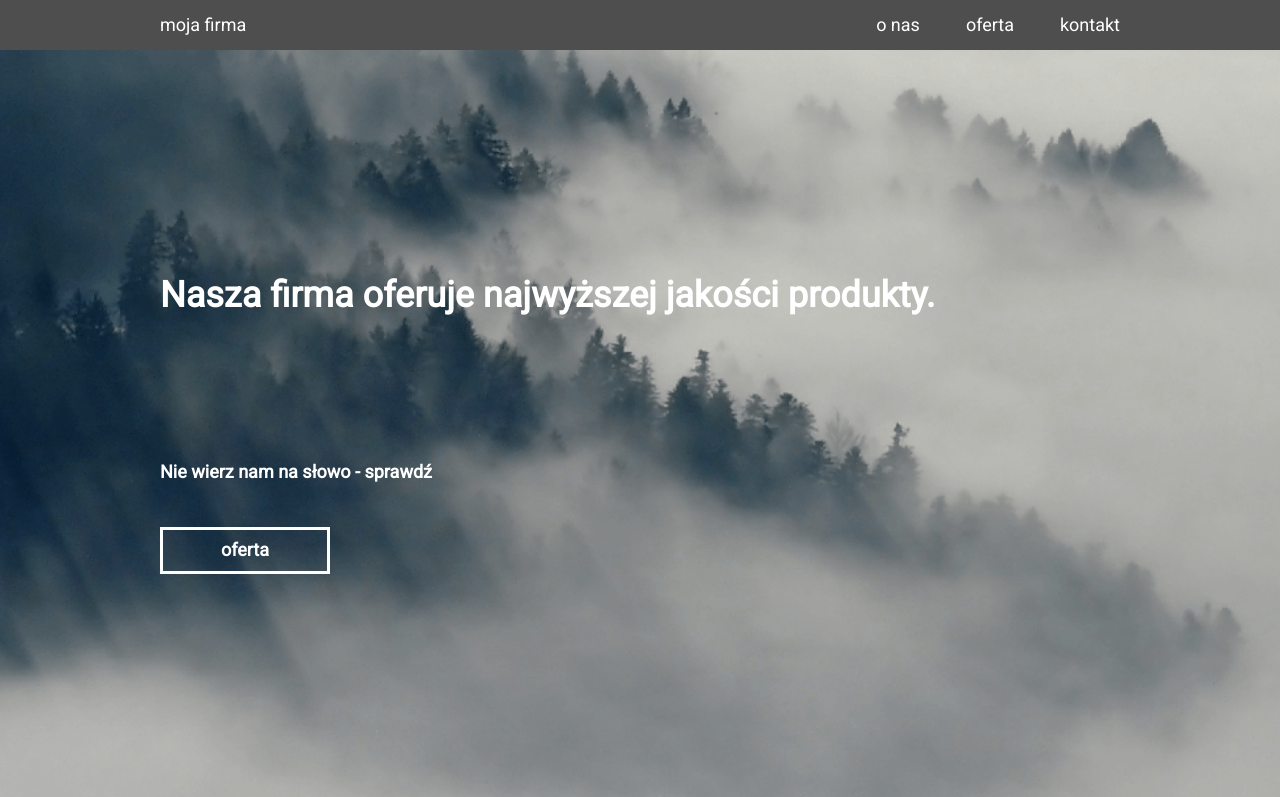
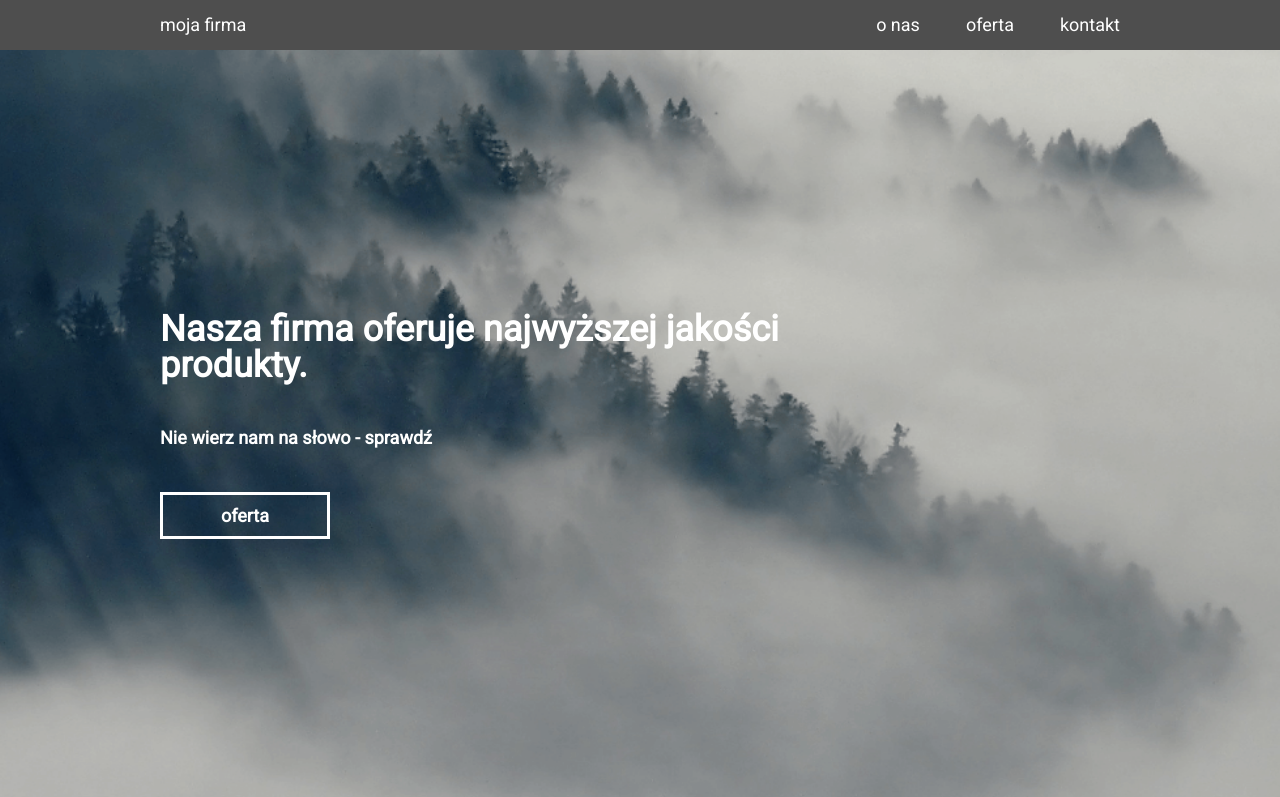
Before and after one commit to katbox9/KatarzynaSkrzynecka_Projekt-zaliczeniowy-2, a plain HTML site: page index.html in a window 1280 px wide. Shown: the top 797 px of the page. Drawn offline with Linux system fonts and the light colour scheme.

Commit message:
update heading landing page class

```diff
--- a/styles/style.css
+++ b/styles/style.css
@@ -51,9 +51,9 @@ shadow {
   font-weight: 700;
 }
 .heading-landing-page {
-  width: 65vw;
-  height: 141px;
+  width: 65%;
   font-size: 36px;
+  font-weight: 700;
 }
 .primary-paragraph {
   display: flex;
```
